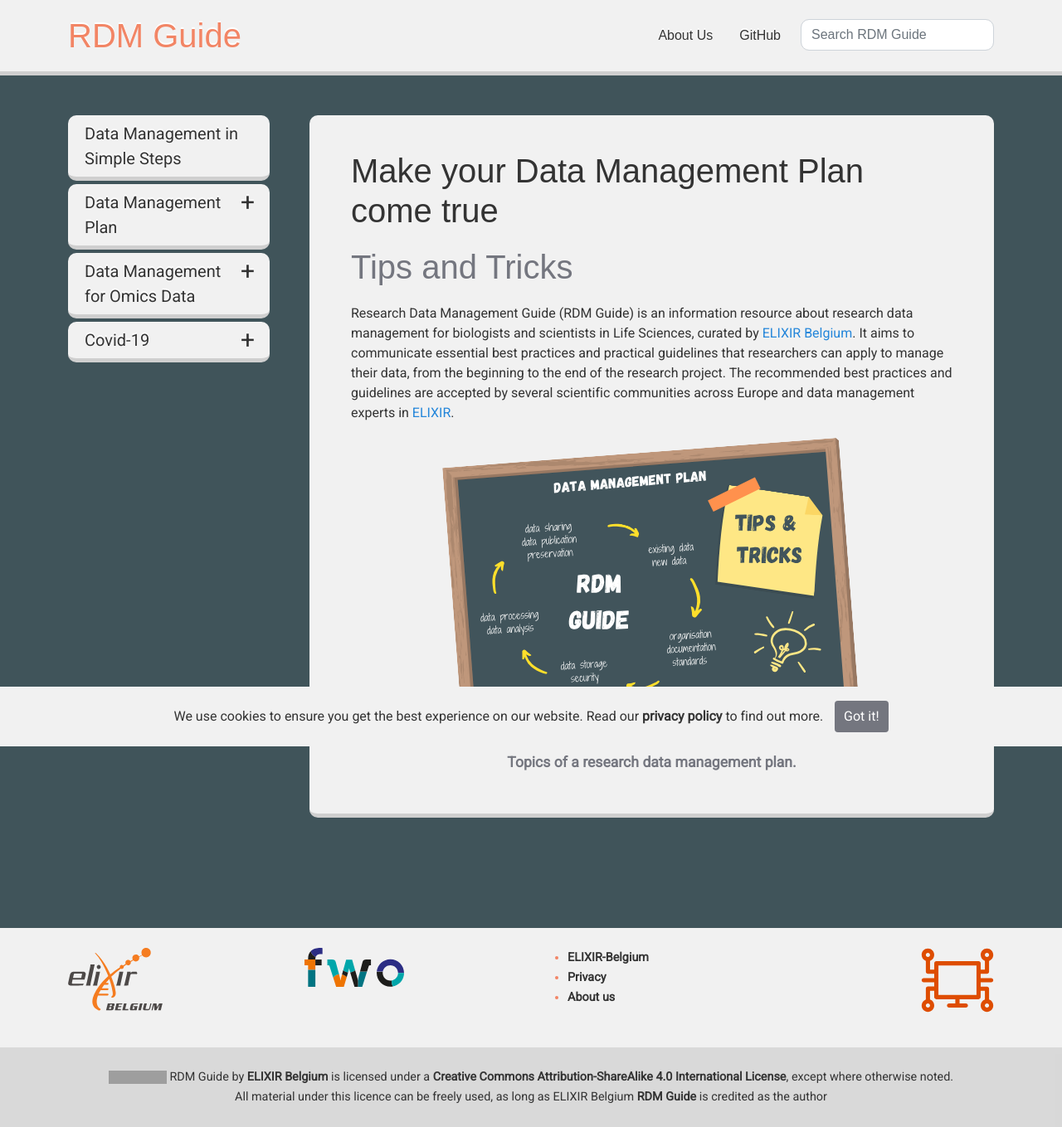
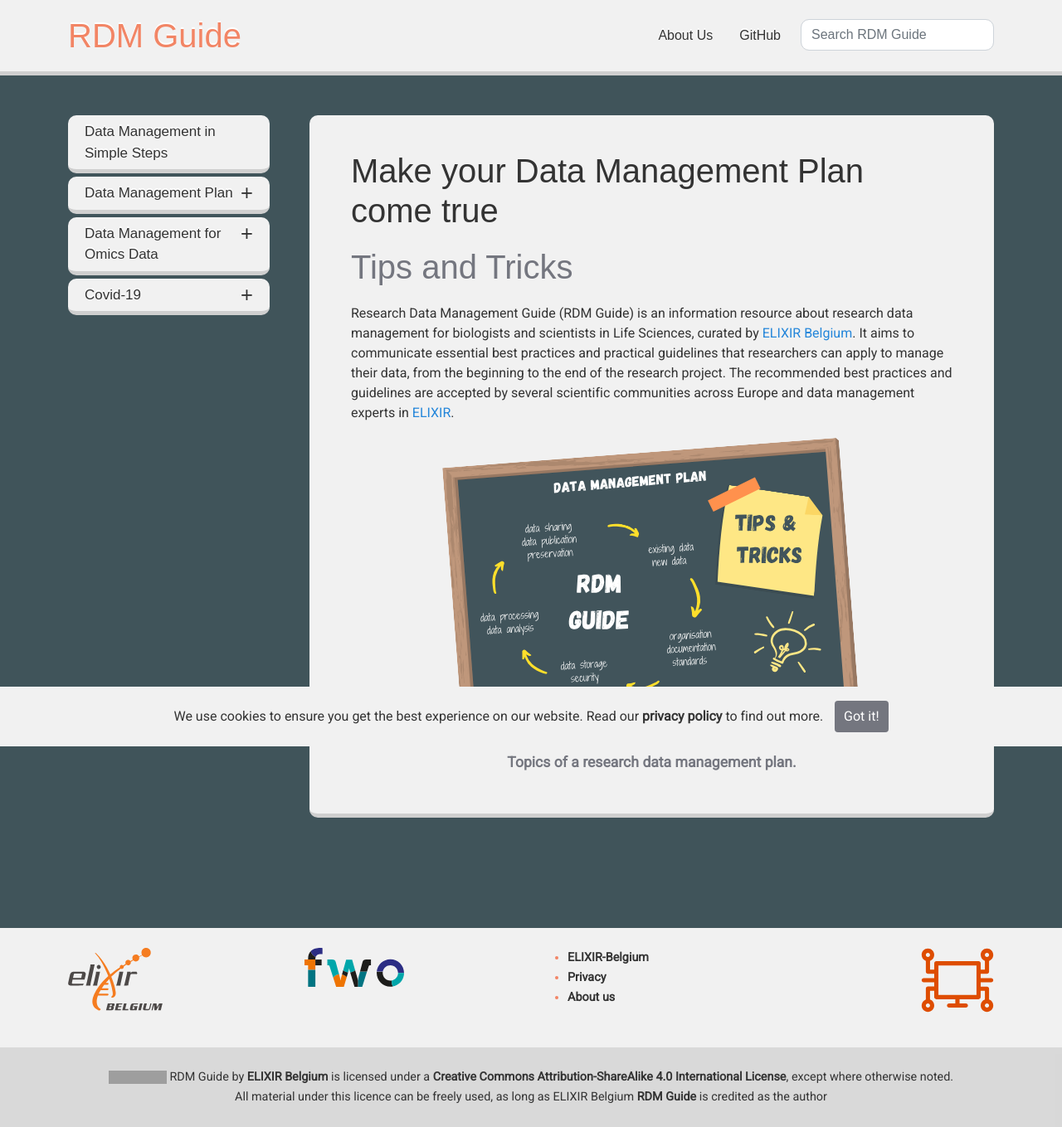
Before and after one commit to ELIXIR-Belgium/rdm-guide, a Jekyll site: the page built from index.md, in a window 1280 px wide. Shown: the whole page at 83% size. Built offline with Jekyll 4.4.1, drawn with Linux system fonts in a browser that asks for light colours; some web fonts are replaced; grey boxes are pictures that could not be loaded.

Commit message:
other font side panel

```diff
--- a/assets/css/main.css
+++ b/assets/css/main.css
@@ -333,7 +333,7 @@ pre code {
     position: relative;
     padding: 7px 20px;
     border-radius: 10px;
-    font-size: 20px;
+    font-size: 17px;
     color: #333;
     text-decoration: none;
     background-color: #f1f1f1;
@@ -341,6 +341,7 @@ pre code {
     text-shadow: 0px -2px white;
     transition: all 0.1s;
     -webkit-transition: all 0.1s;
+    font-family: 'Capriola', sans-serif;
 }
 
 .menu li a:active
```
